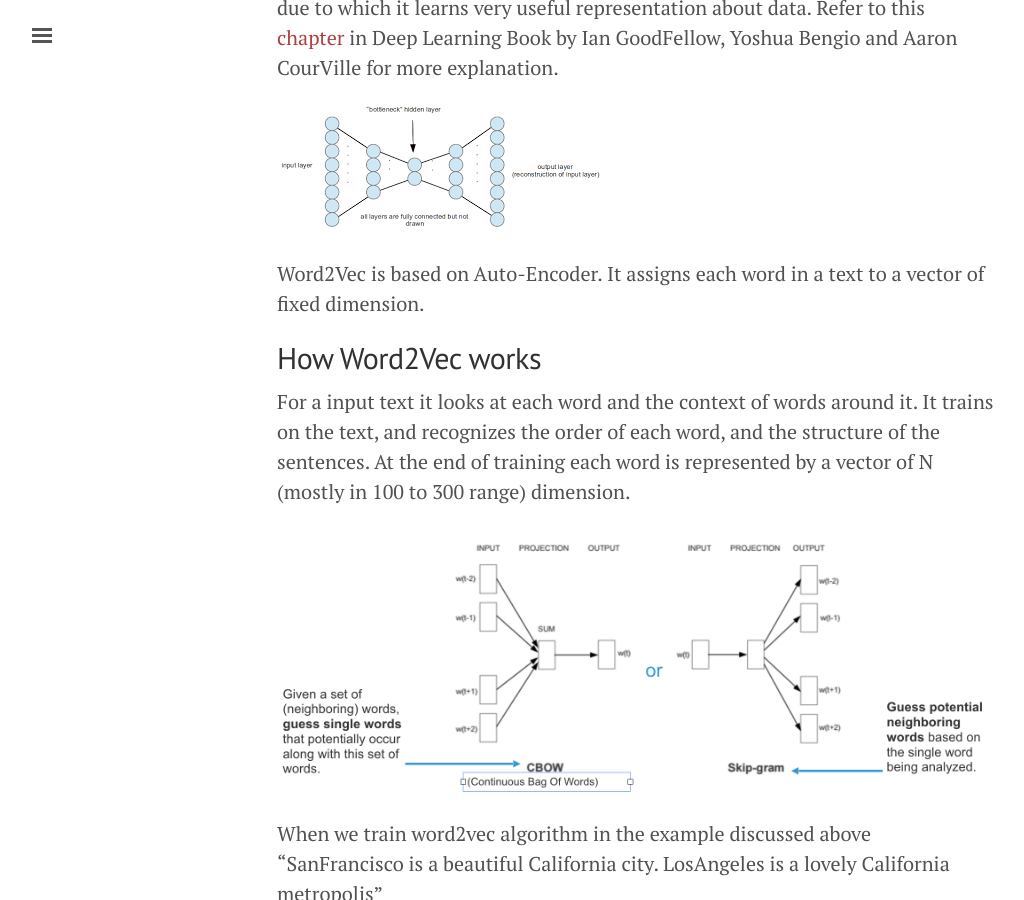
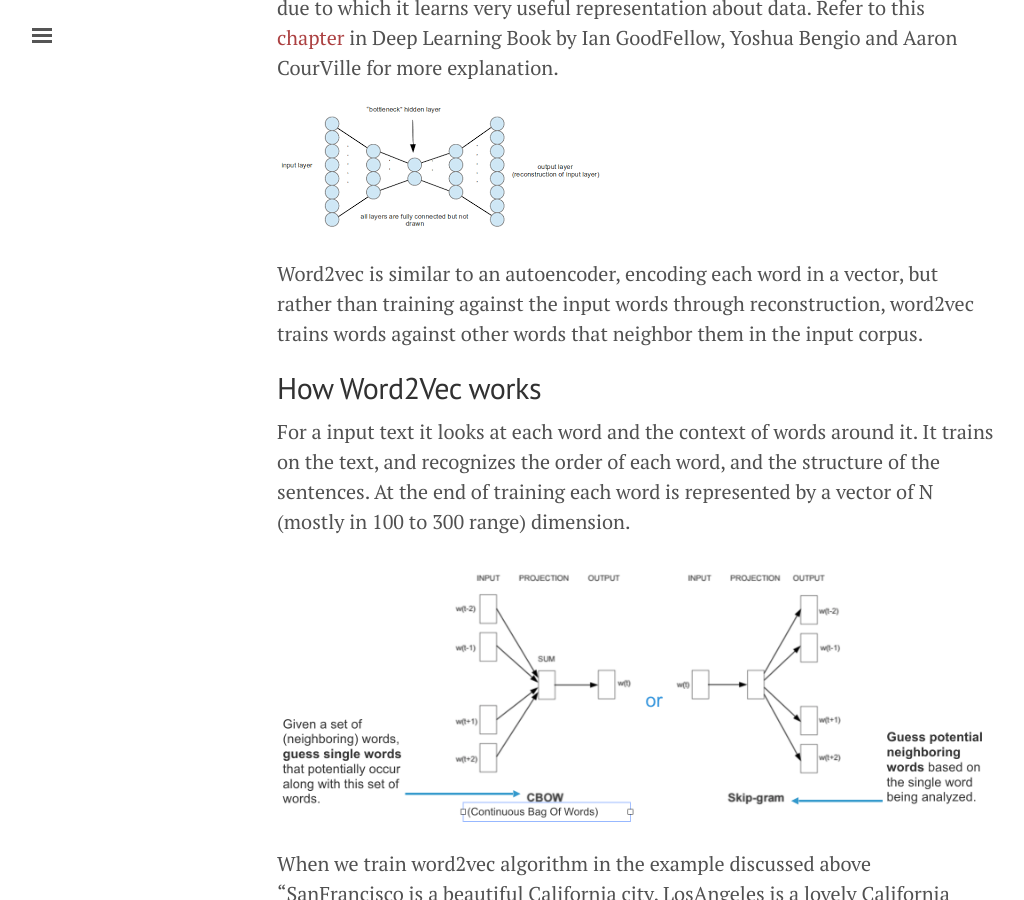
Before and after one commit to malaikannan/malaikannan.github.io, a Jekyll site: the page built from _posts/2017-01-22-Natural Language Processing using Vectoriziation.md, in a window 1280 px wide and 900 px high, scrolled down 3572 px. Shown: the whole window, without its empty margins (3-1027 px from the left). Built offline with Jekyll 4.4.1, drawn with Linux system fonts in a browser that asks for light colours.

Commit message:
updated word2vec blog

```diff
--- a/_posts/2017-01-22-Natural Language Processing using Vectoriziation.md
+++ b/_posts/2017-01-22-Natural Language Processing using Vectoriziation.md
@@ -73,7 +73,7 @@ Auto-Encoder is a un-supervised neural network trained to generate representatio
 
 ![Auto-Encoder](/assets/2017-01-22-Natural Language Processing using Word2Vec/auto-encoder.png)
 
-Word2Vec is based on Auto-Encoder. It assigns each word in a text to a vector of fixed dimension.
+Word2vec is similar to an autoencoder, encoding each word in a vector, but rather than training against the input words through reconstruction, word2vec trains words against other words that neighbor them in the input corpus.
 
 ## How Word2Vec works
 
```
